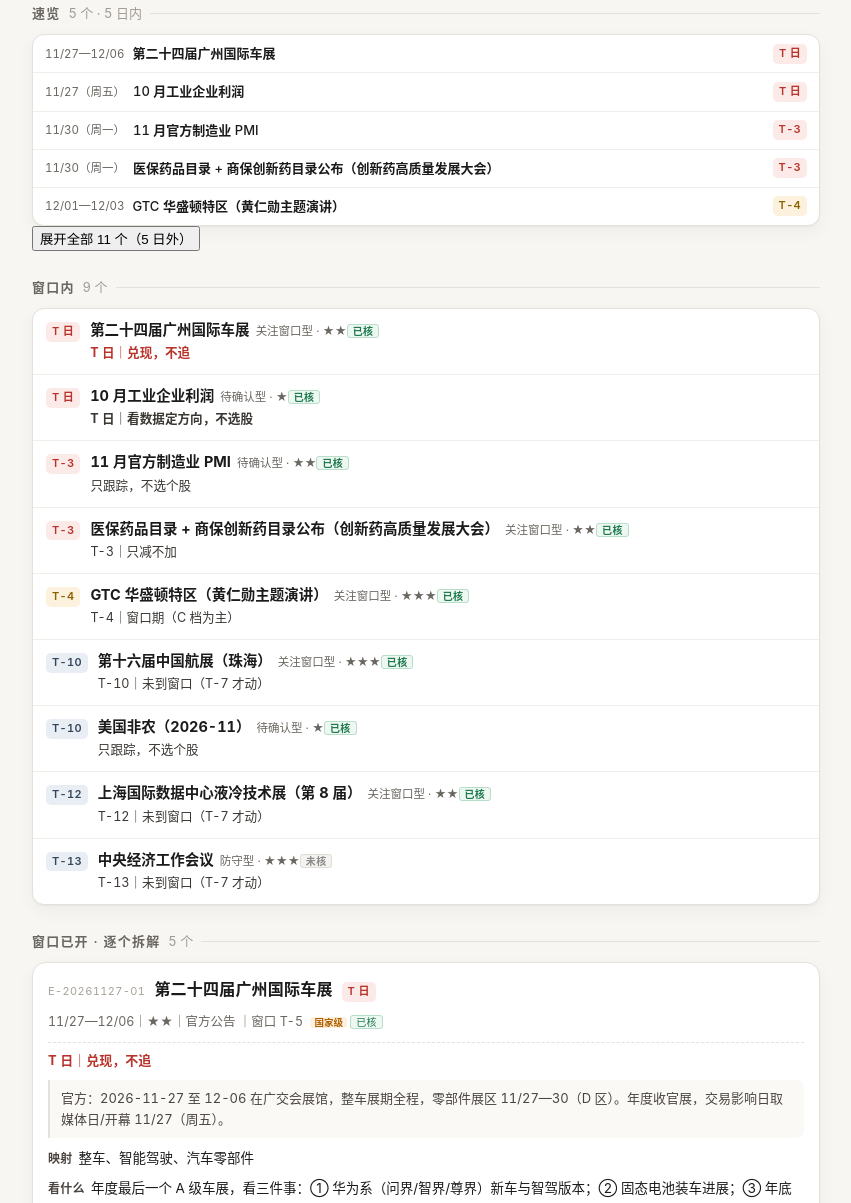
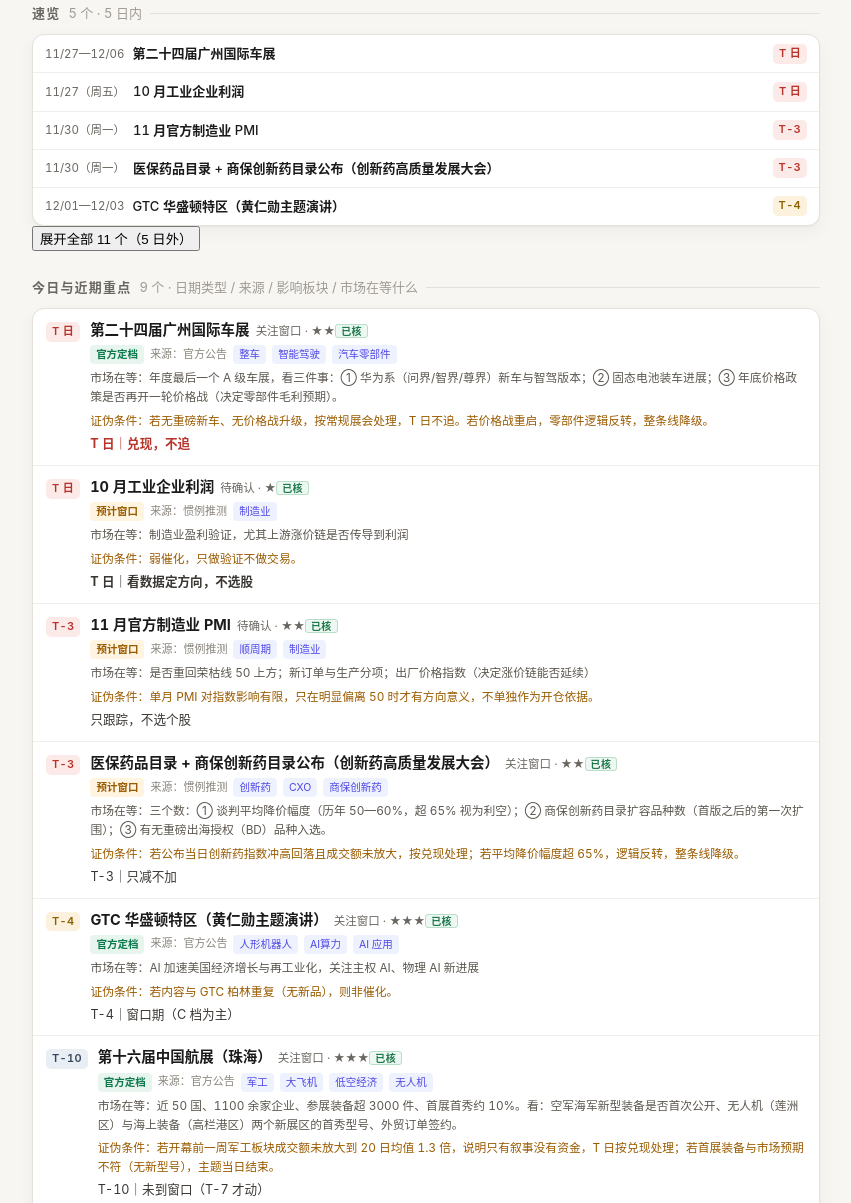
Before and after one commit to sstanleysun/wb-dash-8172, a plain HTML site: page calendar.html in a window 1280 px wide. Shown: the part 1062-2265 px from the top of the page, without its empty margins (214-1065 px from the left). Drawn offline with Linux system fonts and the light colour scheme.

Commit message:
sync calendar.html 20261127-0850

```diff
--- a/calendar.html
+++ b/calendar.html
@@ -115,6 +115,16 @@ h2 .cnt{font-weight:400;color:#a09b93;letter-spacing:0}
 .live-act{font-size:12.6px;margin-top:4px;line-height:1.5;color:#3a3733}
 .live-act strong{font-weight:700}
 .live-act.build strong{color:var(--build)}
+.evmeta{display:flex;gap:6px;flex-wrap:wrap;align-items:center;margin-top:5px}
+.cflag{font-size:10.5px;padding:1px 6px;border-radius:4px;font-weight:600}
+.cflag.fixed{background:#e7f5ee;color:#0c7a4d}
+.cflag.est{background:#fff4e0;color:#9a5b00}
+.cflag.dim{background:#f1efe9;color:#8a857d}
+.evsrc{font-size:11px;color:#8a857d}
+.sec{font-size:10.5px;color:#4f46e5;background:#eef2ff;border-radius:4px;padding:1px 6px}
+.osn{display:block;font-size:11px;color:#9a5b00;margin-top:4px}
+.evwatch,.evinv{font-size:11.8px;line-height:1.6;margin-top:5px;color:#5c574f}
+.evinv{color:#9a5b00}
 .live-act.defend strong{color:var(--defend)}
 .live-act.avoid strong{color:var(--avoid)}
 
@@ -337,7 +347,7 @@ document.addEventListener("DOMContentLoaded",function(){
 
 <script>
 const PAYLOAD = {};
-const BUILD = "2026-11-26 18:11";
+const BUILD = "2026-11-27 08:18";
 const ITER = PAYLOAD.iter || 150000;
 const LSKEY = "cal_lic_v1";
 const SAFE = !!(window.crypto && window.crypto.subtle && window.TextEncoder && window.atob && window.Promise);
@@ -456,6 +466,22 @@ function badge(t){
 }
 function stars(n){ return "★".repeat(parseInt(n || 1, 10)); }
 function kindOf(ev){ return KIND[ev.action_kind] || KIND.build; }
+
+/* 2026-11-27 首屏增强：日期类型 / 来源 / 影响板块 / 海外时间 */
+function confirmLabel(e){
+  const c = e.confirm || "";
+  if(c === "官方公告") return '<span class="cflag fixed">官方定档</span>';
+  if(c === "惯例推测") return '<span class="cflag est">预计窗口</span>';
+  if(c === "待定") return '<span class="cflag dim">待确认</span>';
+  return '<span class="cflag dim">' + esc(c || "待确认") + '</span>';
+}
+function overseasNote(e){
+  const type = String(e.type || "");
+  if(!/海外|美股|境外|国外/.test(type)) return "";
+  const s = D(e.date_start);
+  const bj = s ? (s.getMonth()+1) + "/" + pad(s.getDate()) : "待定";
+  return '<span class="osn">海外事件：北京时间 ' + bj + ' · A股首个可观察交易日为 T 日或次一交易日（以开盘为准）</span>';
+}
 
 function vbadge(ev){
   const v = ev.evidence && ev.evidence.verdict;
@@ -670,16 +696,22 @@ function sectionLive(evs){
     if(t === null) return false;
     if(t >= 0 && t <= 7) return true;
     return t > 7 && t <= parseInt(e.entry_window || 7, 10) + 7;
-  });
-  if(!rows.length) return '<section><h2>窗口内</h2><div class="empty">当前无事件在窗口内</div></section>';
+  }).sort((a,b) => (tOf(a)??99) - (tOf(b)??99));
+  if(!rows.length) return '<section><h2>今日与近期重点</h2><div class="empty">当前无事件在窗口内</div></section>';
   const body = rows.map(e => {
     const t = tOf(e), k = kindOf(e);
+    const sectors = (e.sectors || []).slice(0,4).map(s => '<span class="sec">' + esc(s) + '</span>').join("");
+    const watch = e.watch ? '<div class="evwatch">市场在等：' + md2html(esc(e.watch)) + '</div>' : '';
+    const invalid = e.invalidate ? '<div class="evinv">证伪条件：' + md2html(esc(e.invalidate)) + '</div>' : '';
+    const src = e.evidence_src || e.confirm || "—";
     return '<div class="live-item">' + badge(t) +
       '<div class="live-main"><div class="live-name">' + esc(e.name) +
-      '<em>' + k.label + '型 · ' + stars(e.strength) + '</em>' + vbadge(e) + '</div>' +
+      '<em>' + k.label + ' · ' + stars(e.strength) + '</em>' + vbadge(e) + '</div>' +
+      '<div class="evmeta">' + confirmLabel(e) + '<span class="evsrc">来源：' + esc(src) + '</span>' + sectors + '</div>' +
+      overseasNote(e) + watch + invalid +
       '<div class="live-act ' + k.cls + '">' + md2html(esc(action(e, t))) + '</div></div></div>';
   }).join("");
-  return '<section><h2>窗口内 <span class="cnt">' + rows.length + ' 个</span></h2><div class="live">' + body + '</div></section>';
+  return '<section><h2>今日与近期重点 <span class="cnt">' + rows.length + ' 个 · 日期类型 / 来源 / 影响板块 / 市场在等什么</span></h2><div class="live">' + body + '</div></section>';
 }
 
 function tlCard(e){
@@ -791,9 +823,8 @@ function sectionReview(evs){
   // 按事件发生日倒序（不是按复盘填写日）：读者要看「最近发生的事件结果如何」，
   // 按填写日排会让同一批补写的旧事件靠前（GTC 柏林 10/20 就排到了第一个）
   const done = evs.filter(e => e.review).sort((a, b) => String(b.date_start).localeCompare(String(a.date_start)));
-  const pend = evs.filter(e => { const t = tOf(e); return t !== null && t >= -7 && t < 0 && !e.review; });
-  let h = '<section><h2>复盘</h2>';
-  if(pend.length) h += '<div class="empty" style="text-align:left;margin-bottom:10px">待打分：' + pend.map(e => '<b>' + esc(e.name) + '</b>（过期 ' + Math.abs(tOf(e)) + ' 天）').join("、") + '</div>';
+  // 2026-11-27：去掉独立「待打分 / 逾期未复盘」清单；复盘状态随事件保留在本区，不再单列焦虑清单。
+  let h = '<section><h2>复盘 <span class="cnt">历史事件的复盘记录 · 状态随事件保留</span></h2>';
   if(!done.length) return h + '<div class="empty">暂无复盘记录</div></section>';
   const LIMIT = 3;
   const show = done.slice(0, LIMIT), rest = done.slice(LIMIT);
```
